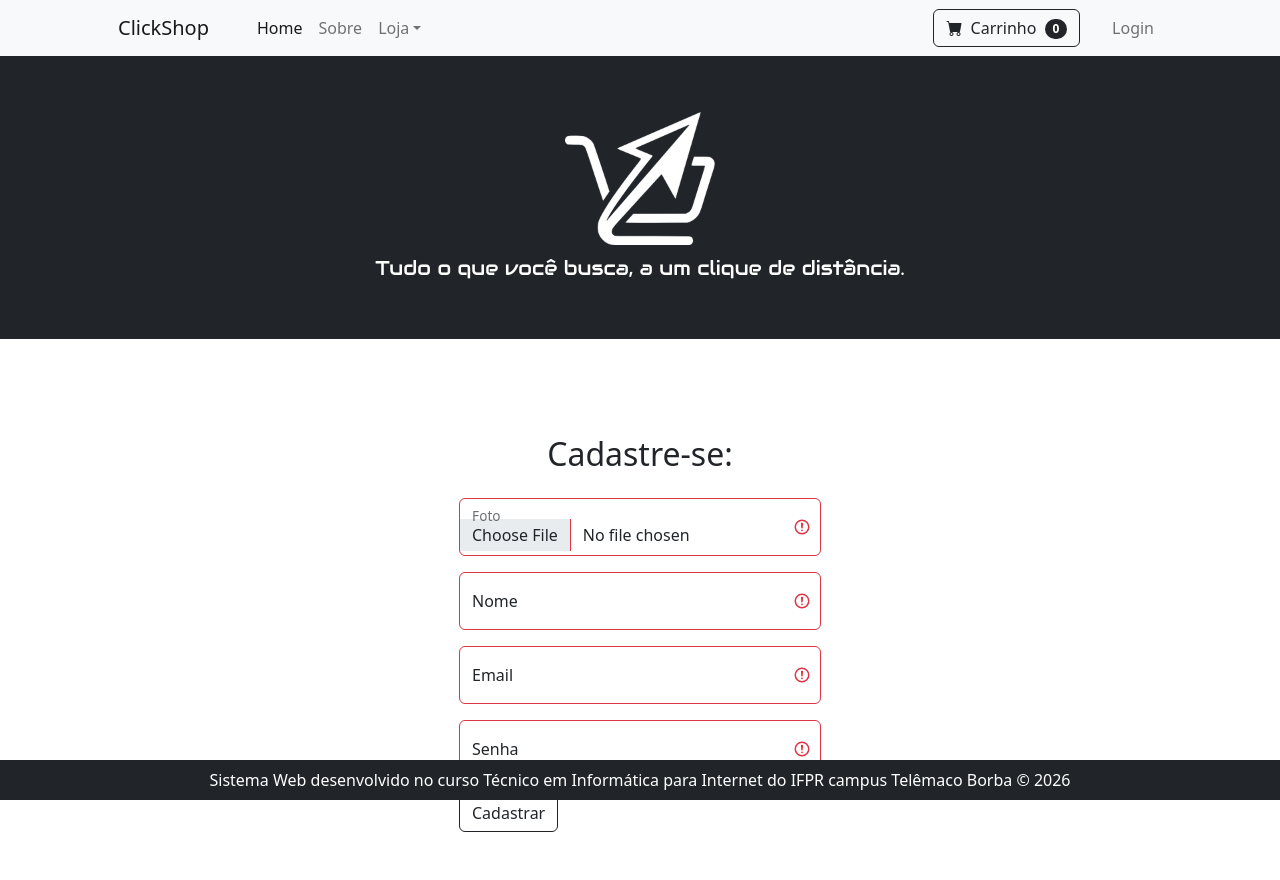
After one commit to pauloricardosouza/ClickShop, a PHP site: page /formUsuario.php in a window 1280 px wide. The commit adds this page. Run offline with PHP 8.4, Linux system fonts and the light colour scheme.

Commit message:
Add files via upload

```diff
--- a/footer.php
+++ b/footer.php
@@ -1,7 +1,7 @@
             </div>
         </section>
         <!-- Rodapé -->
-        <footer class="py-5 bg-dark">
+        <footer class="py-2 bg-dark fixed-bottom">
             <div class="container"><p class="m-0 text-center text-white">Sistema Web desenvolvido no curso Técnico em Informática para Internet do IFPR campus Telêmaco Borba &copy <?php echo date("Y"); ?> </p></div>
         </footer>
         <!-- Bootstrap core JS-->
--- /dev/null
+++ b/formUsuario.php
@@ -0,0 +1,43 @@
+<?php include "header.php" ?>
+
+    <div class="d-flex justify-content-center">
+        <h2>Cadastre-se:</h2>
+    </div>
+
+    <div class="d-flex justify-content-center">
+        <form action="#actionUsuario.php" method="POST" class="was-validated">
+
+            <div class="form-floating mt-3 mb-3">
+                <input type="file" name="fotoUsuario" id="fotoUsuario" placeholder="Foto" class="form-control" required>
+                <label for="fotoUsuario">Foto</label>
+                <div class="valid-feedback"></div>
+                <div class="invalid-feedback"></div>
+            </div>
+
+            <div class="form-floating mt-3 mb-3">
+                <input type="text" name="nomeUsuario" id="nomeUsuario" placeholder="Nome Completo" class="form-control" required>
+                <label for="nomeUsuario">Nome</label>
+                <div class="valid-feedback"></div>
+                <div class="invalid-feedback"></div>
+            </div>
+
+            <div class="form-floating mt-3 mb-3">
+                <input type="email" name="emailUsuario" id="emailUsuario" placeholder="Email" class="form-control" required>
+                <label for="emailUsuario">Email</label>
+                <div class="valid-feedback"></div>
+                <div class="invalid-feedback"></div>
+            </div>
+
+            <div class="form-floating mt-3 mb-3">
+                <input type="password" name="senhaUsuario" id="senhaUsuario" placeholder="Senha" class="form-control" minlength="6" maxlength="8" required>
+                <label for="senhaUsuario">Senha</label>
+                <div class="valid-feedback"></div>
+                <div class="invalid-feedback"></div>
+            </div>
+
+            <button type="submit" class="btn btn-outline-dark">Cadastrar</button>
+
+        </form>
+    </div>
+
+<?php include "footer.php" ?>
--- a/header.php
+++ b/header.php
@@ -31,11 +31,11 @@
         <!-- Barra de Navegação-->
         <nav class="navbar navbar-expand-lg navbar-light bg-light">
             <div class="container px-4 px-lg-5">
-                <a class="navbar-brand" href="#!">ClickShop</a>
+                <a class="navbar-brand" href="index.php" title="Retornar para a Página Inicial">ClickShop</a>
                 <button class="navbar-toggler" type="button" data-bs-toggle="collapse" data-bs-target="#navbarSupportedContent" aria-controls="navbarSupportedContent" aria-expanded="false" aria-label="Toggle navigation"><span class="navbar-toggler-icon"></span></button>
                 <div class="collapse navbar-collapse" id="navbarSupportedContent">
                     <ul class="navbar-nav me-auto mb-2 mb-lg-0 ms-lg-4">
-                        <li class="nav-item"><a class="nav-link active" aria-current="page" href="#!">Home</a></li>
+                        <li class="nav-item"><a class="nav-link active" aria-current="page" href="index.php">Home</a></li>
                         <li class="nav-item"><a class="nav-link" href="#!">Sobre</a></li>
                         <li class="nav-item dropdown">
                             <a class="nav-link dropdown-toggle" id="navbarDropdown" href="#" role="button" data-bs-toggle="dropdown" aria-expanded="false">Loja</a>
@@ -55,16 +55,16 @@
                         </button>
                     </form>
                     <ul class="navbar-nav mb-2 mb-lg-0 ms-lg-4">
-                        <li class="nav-item"><a class="nav-link" href="#!">Login</a></li>
+                        <li class="nav-item"><a class="nav-link" href="formLogin.php">Login</a></li>
                     </ul>
                 </div>
             </div>
         </nav>
         <!-- Cabeçalho -->
-        <header class="bg-dark py-5">
+        <header class="bg-dark py-2">
             <div class="container px-4 px-lg-5 my-5">
                 <div class="text-center text-white">
-                    <h1 class="display-4 fw-bolder">ClickShop</h1>
+                    <img src="assets/img/Logo_ClickShop_Branco.png" style="width:150px" class="pb-2">
                     <p class="lead fw-normal text-white mb-0 audiowide-regular">Tudo o que você busca, a um clique de distância.</p>
                 </div>
             </div>
```
Also changed, not shown: formLogin.php (added, +33 -0 lines), assets/img/Logo_ClickShop_Branco.png (added), assets/img/Logo_ClickShop_Preto.png (added).
